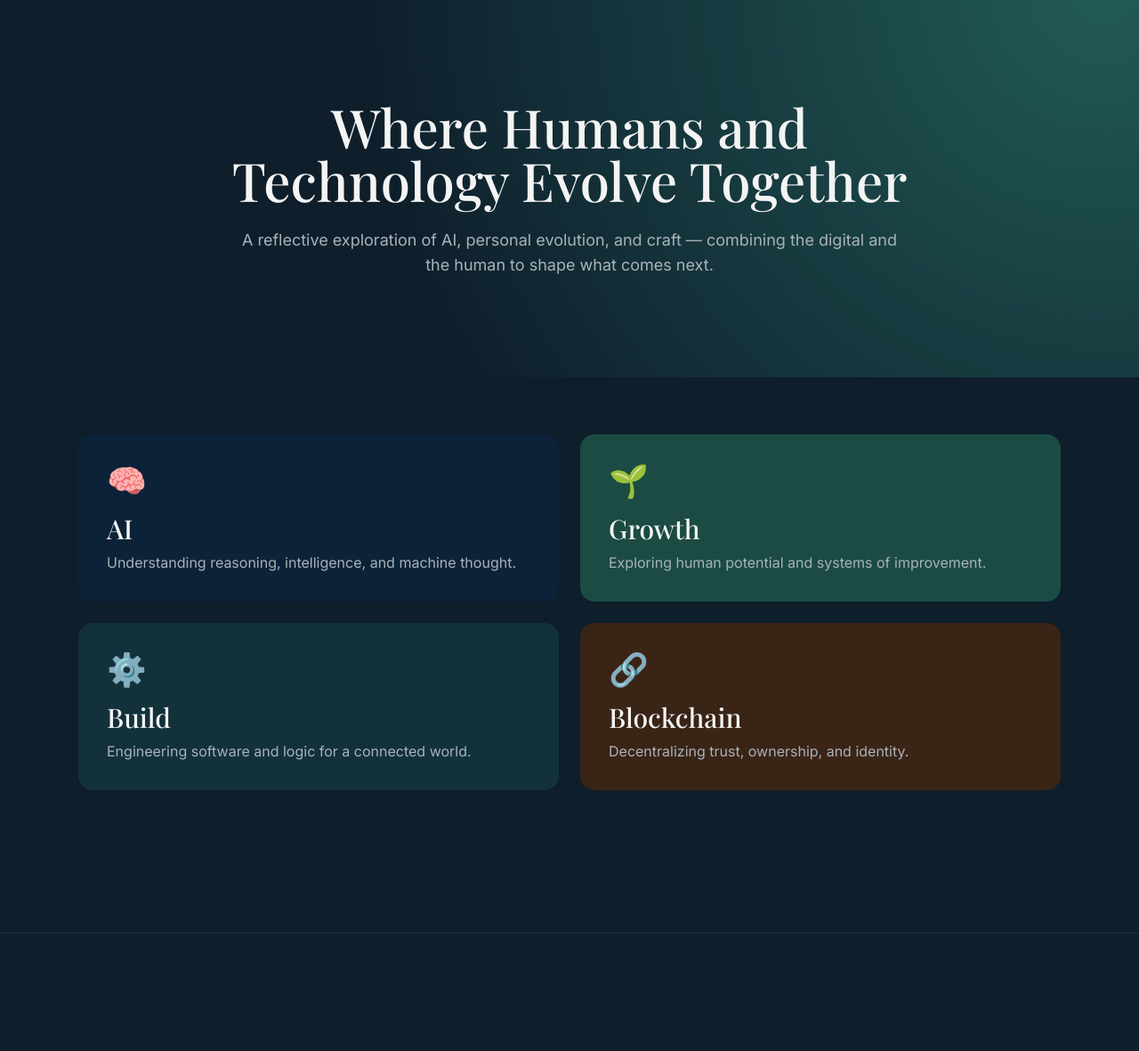
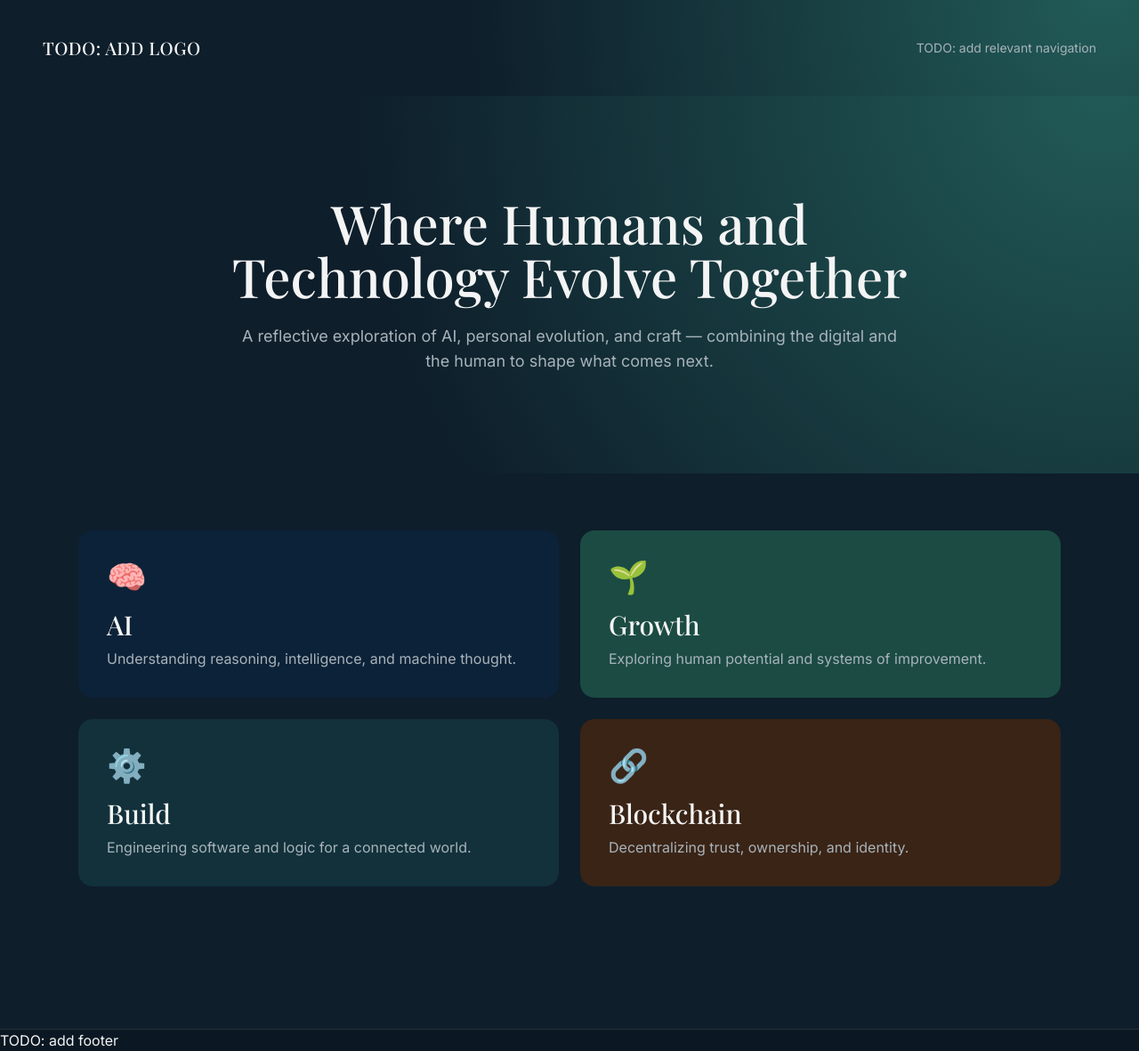
Before and after one commit to turtleand/portal, an Astro site: page / in a window 1280 px wide. Shown: the whole page at 89% size. Before the commit the page ends 1049 px from the top, so only its background shows below. Built offline with nearby package versions, Linux system fonts and the light colour scheme; Astro itself is replaced by a stand-in of ours.

Commit message:
Add TODOs for improvements

```diff
--- a/src/components/Footer.astro
+++ b/src/components/Footer.astro
@@ -1 +1,3 @@
-<footer id="footer" class="border-t border-white/10 bg-[#0b1823]"></footer>
+<footer id="footer" class="border-t border-white/10 bg-[#0b1823]">
+  <div>TODO: add footer</div>
+</footer>
--- a/src/components/Hero.astro
+++ b/src/components/Hero.astro
@@ -1,3 +1,15 @@
+<section class="hero-gradient animate-heroWave flex flex-col">
+  <div class="flex items-center justify-between px-6 md:px-12 py-10">
+    <span class="font-heading text-xl tracking-wide uppercase"
+      >TODO: add logo</span
+    >
+    <nav class="hidden md:flex items-center gap-6 text-sm text-muted">
+      <a class="hover:text-offWhite transition-colors" href="#quadrants"
+        >TODO: add relevant navigation</a
+      >
+    </nav>
+  </div>
+</section>
 <section
   class="hero-gradient animate-heroWave px-6 md:px-0 py-20 md:py-28 flex justify-center text-center"
 >
```
